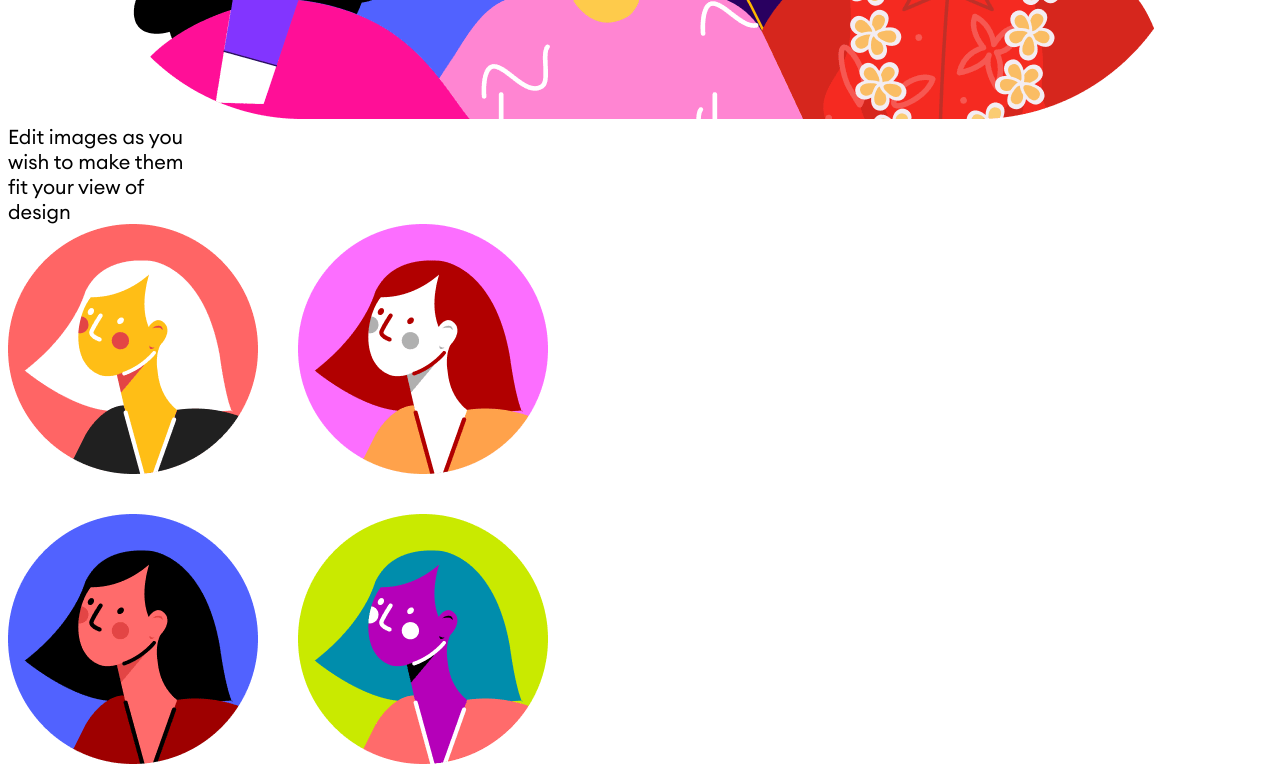
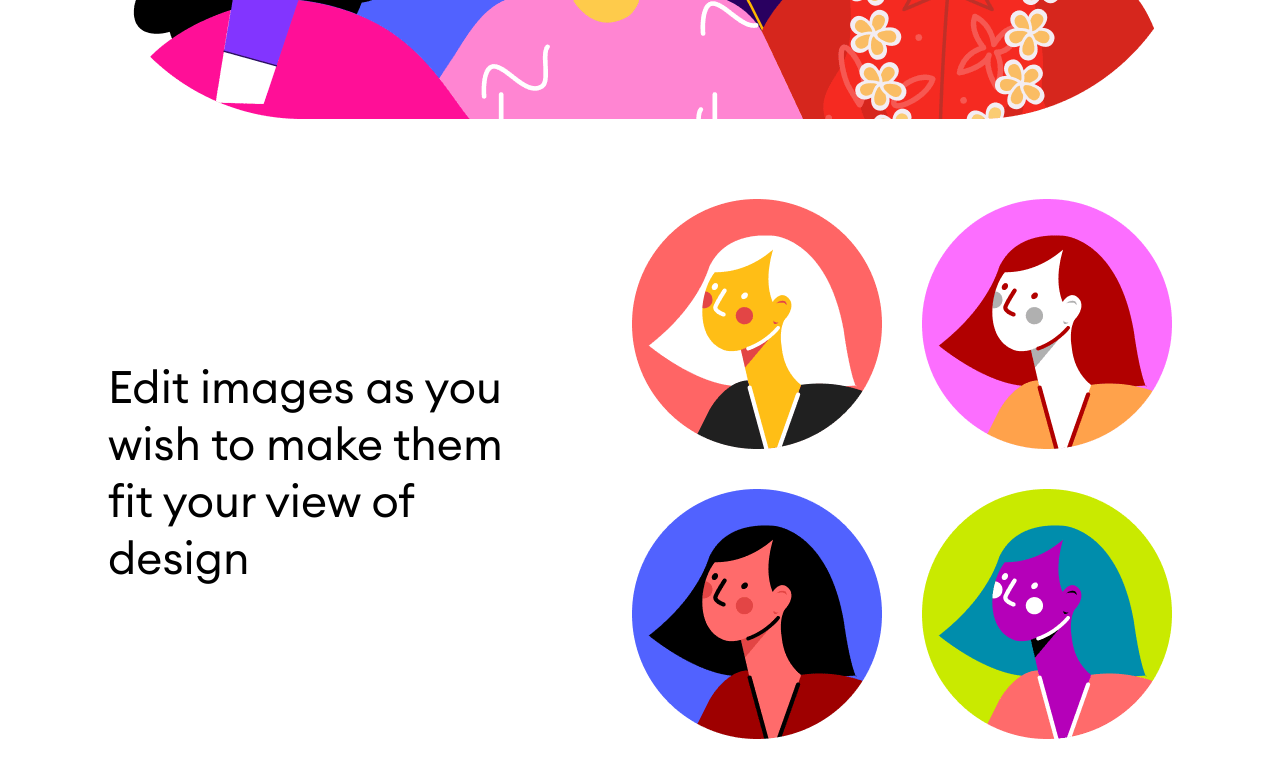
Before and after one commit to rbrnr/bailey-exercise-01, a website: page index.html in a window 1280 px wide. Shown: the part 980-1752 px from the top of the page. Drawn offline with nearby package versions, Linux system fonts and the light colour scheme.

Commit message:
initial commit

```diff
--- a/styles.scss
+++ b/styles.scss
@@ -6,6 +6,11 @@
   @font-face {
     font-family: boldFont;
     src: url(euclid-circular-a-cufonfonts/Euclid\ Circular\ A\ Bold.ttf);
+  }
+
+  @font-face {
+    font-family: semiBoldFont;
+    src: url(euclid-circular-a-cufonfonts/Euclid\ Circular\ A\ SemiBold.ttf);
   }
 
 body {
@@ -22,6 +27,14 @@ body {
     display: flex;
 }
 
+.row-container {
+    margin-left: 100px;
+    margin-right: 100px;
+    margin-top: 75px;
+    display: flex;
+    align-items: center;
+}
+
 .title {
     font-size: 72px;
     letter-spacing: -2px;
@@ -31,8 +44,16 @@ body {
     font-size: 50px;
 }
 
+.large-body {
+    font-size: 45px;
+}
+
 .bold {
     font-family: boldFont;
+}
+
+.semiBold {
+    font-family: semiBoldFont;
 }
 
 .text-center {
```
Also changed, not shown: styles.css.
